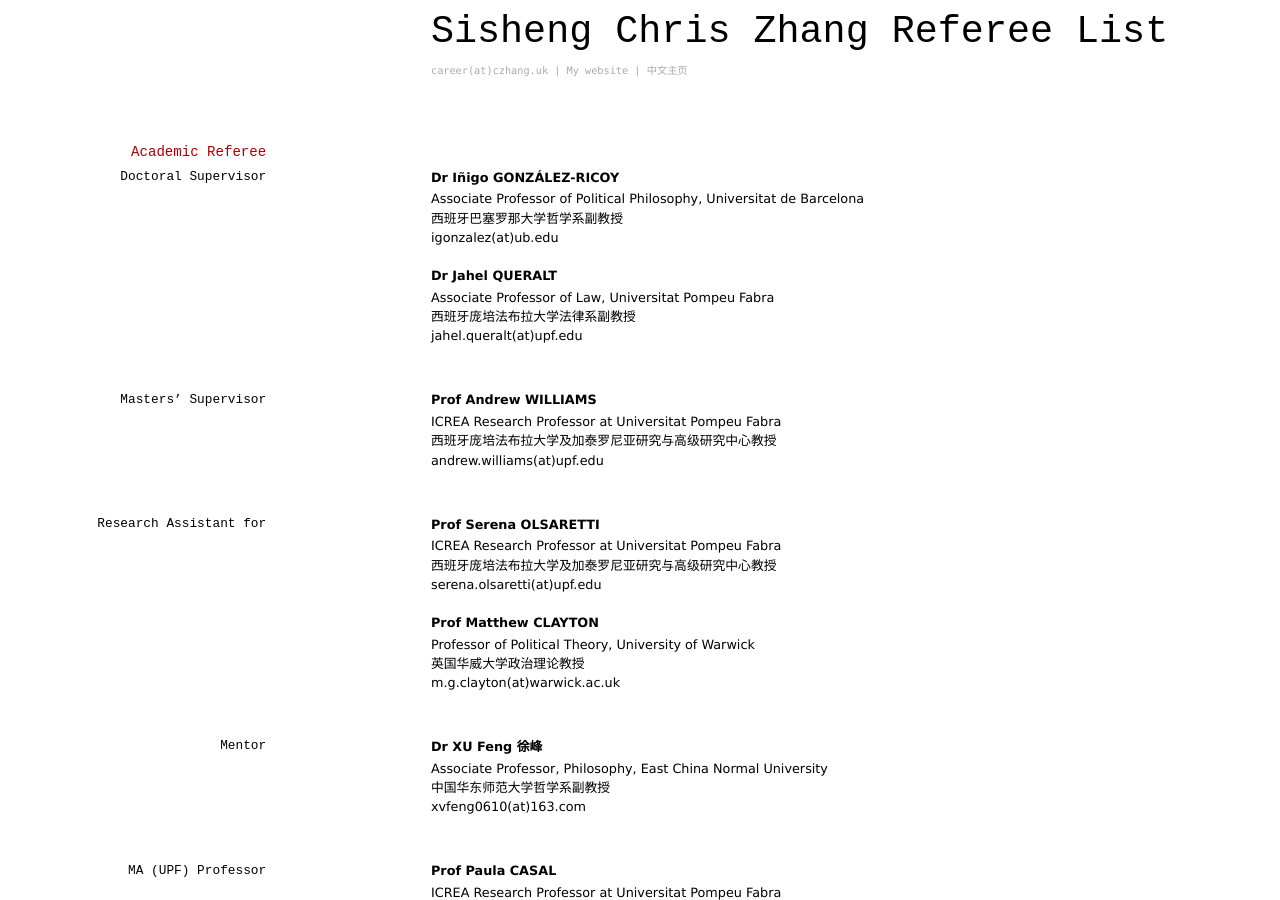
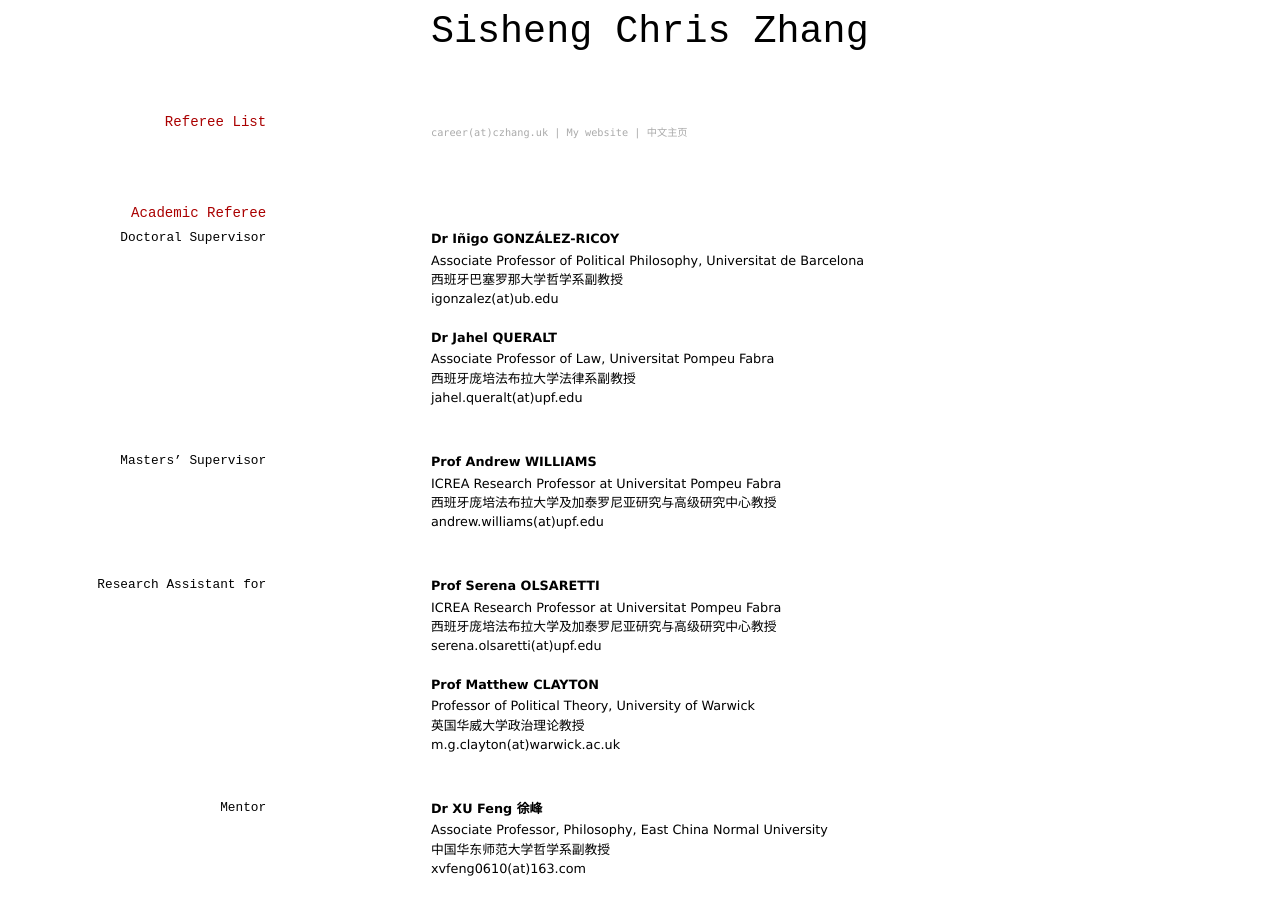
Before and after one commit to kzssc/ref, a Jekyll site: the page built from index.md, in a window 1280 px wide and 900 px high. Built offline with Jekyll 4.4.1, drawn with Linux system fonts in a browser that asks for light colours.

```diff
--- a/index.md
+++ b/index.md
@@ -2,7 +2,8 @@
 layout: cv
 title: S. Chris Zhang
 ---
-# Sisheng Chris Zhang Referee List
+# Sisheng Chris Zhang
+## Referee List
 
 <div id="webaddress">
 <a href="mailto:careerATczhang.uk">career(at)czhang.uk</a>
```
